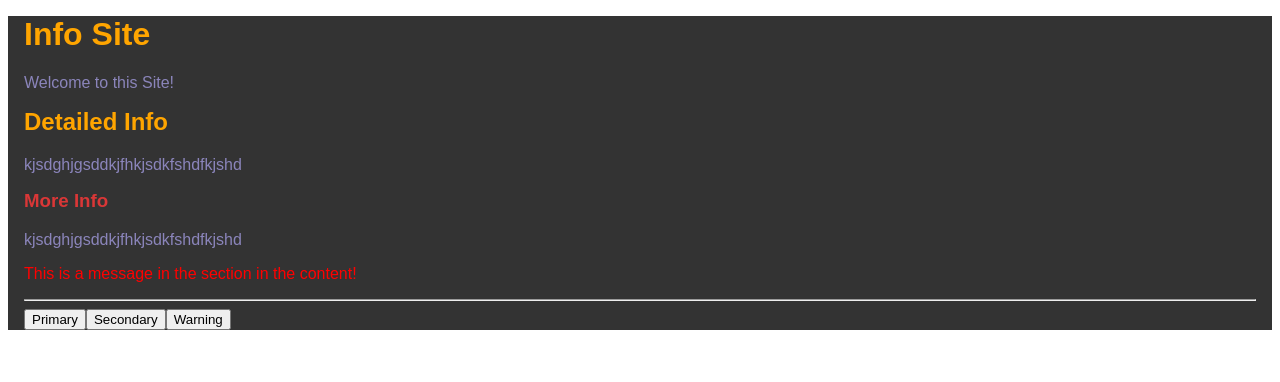
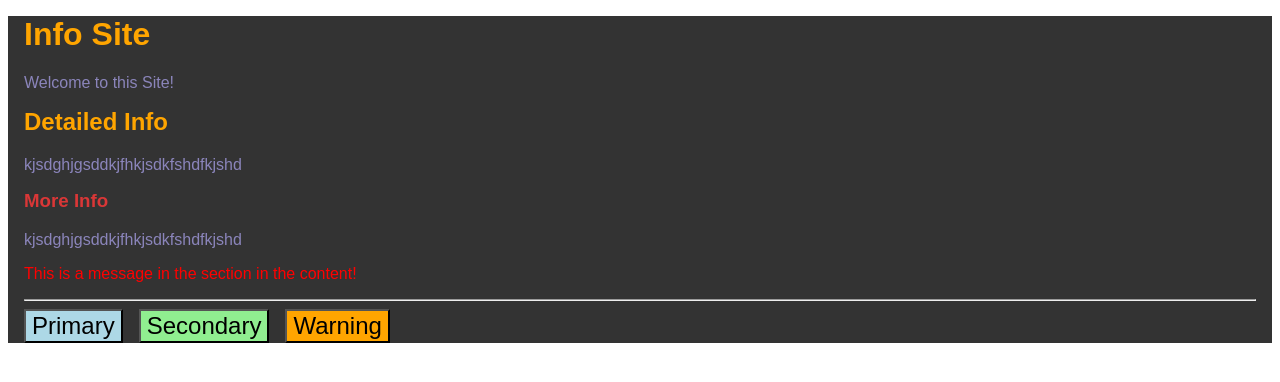
Before and after one commit to Scientific-Research/mk-003-sass-basics, a React (Vite) app: page / in a window 1280 px wide. Shown: the top 382 px of the page. Built offline with nearby package versions, Linux system fonts and the light colour scheme.

Commit message:
using @include in Scss

```diff
--- a/src/styles/App.scss
+++ b/src/styles/App.scss
@@ -1,6 +1,6 @@
 // @use 'variables_conservative' as *;
-@use 'variables' as *;
-@use 'buttons_colors' as *;
+@use "variables" as *;
+@use "buttons_colors" as *;
 
 // $main_font_color: rgb(204, 95, 128);
 div.App {
@@ -31,13 +31,40 @@ div.App {
 
   section.content {
     p {
-      color:$warningColor ;
+      color: $warningColor;
     }
 
-    @mixin btn($bgcolor){
+    @mixin btn($bgcolor) {
       margin-right: 1rem;
       font-size: 1.5rem;
       background-color: $bgcolor;
     }
+
+    // button.primary {
+    //   background-color: $primaryButtonColor;
+    // }
+
+    // button.secondary {
+    //   background-color: $secondaryButtonColor;
+    // }
+
+    // button.warning {
+    //   background-color: $WarningButtonColor;
+    // }
+
+    button.primary {
+      // @include btn(lightblue);
+      @include btn($primaryButtonColor);
+    }
+
+    button.secondary {
+      // @include btn(lightblue);
+      @include btn($secondaryButtonColor);
+    }
+
+    button.warning {
+      // @include btn(lightblue);
+      @include btn($WarningButtonColor);
+    }
   }
 }
```
